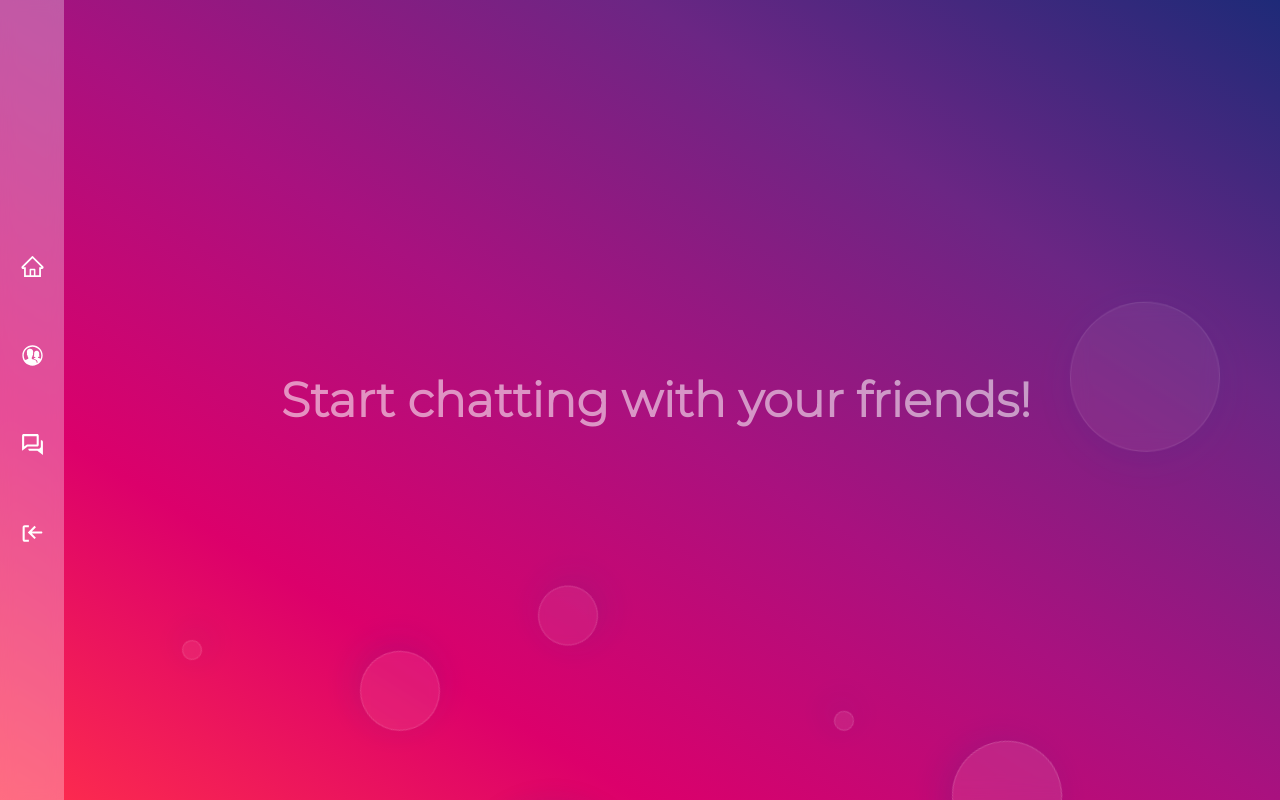
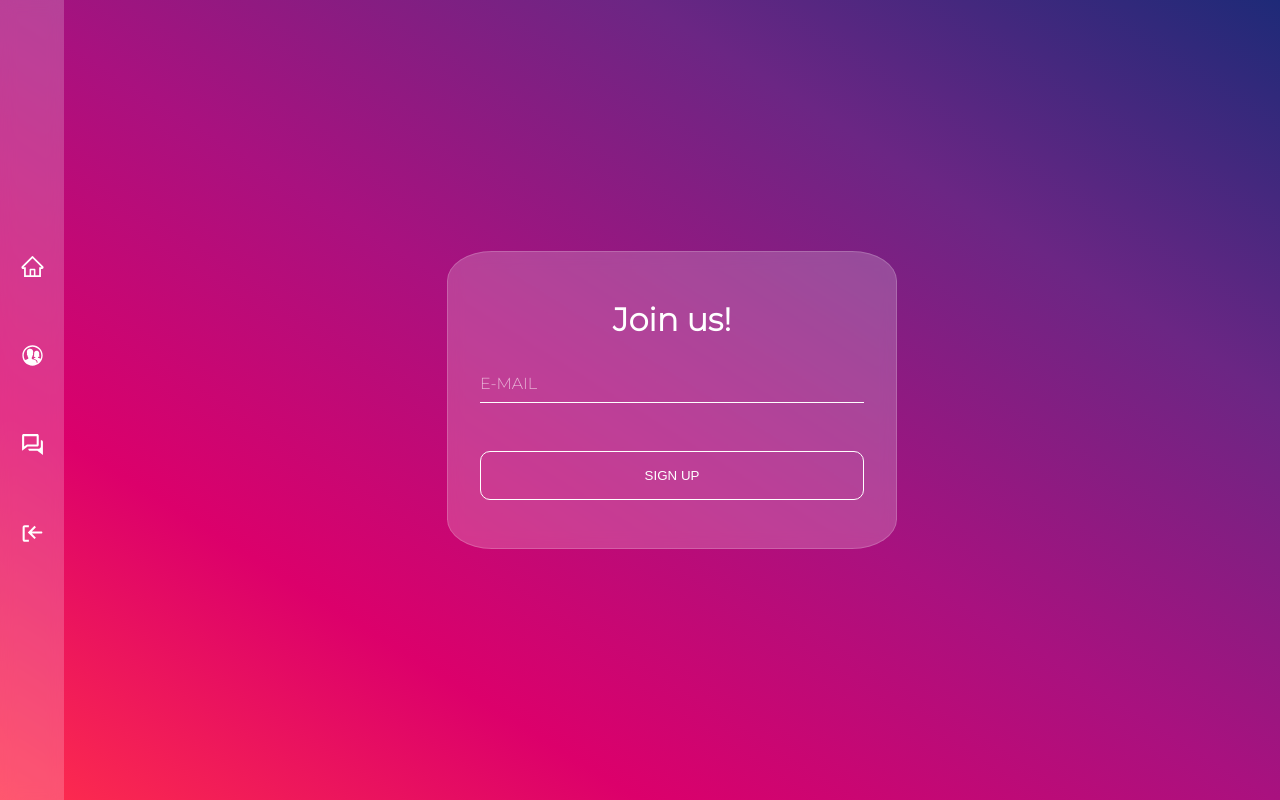
Before and after one commit to KarolinaObcowska/chat_app, a React (Create React App) app: page /login in a window 1280 px wide. Built offline with nearby package versions, Linux system fonts and the light colour scheme.

Commit message:
add contact page cereated

```diff
--- a/src/App.js
+++ b/src/App.js
@@ -1,5 +1,4 @@
 /* eslint-disable no-unused-vars */
-import Login from './components/Login';
 import Sidebar from './components/Sidebar';
 import Dashboard from './components/Dashboard';
 
--- a/src/components/Contact/AddContact.js
+++ b/src/components/Contact/AddContact.js
@@ -1,20 +1,20 @@
 import React from 'react';
 import styled from 'styled-components';
-
-const Wrapper = styled.div``;
-const Form = styled.form``;
-const Input = styled.input``;
-const Label = styled.input``;
-const Button = styled.button``;
-
+import Form from '../Form';
+const Wrapper = styled.div`
+  height: 100vh;
+  width: 100vw;
+  display: flex;
+  align-items: center;
+  justify-content: center;
+  background: rgba(255, 255, 255, 0.4);
+  backdrop-filter: blur(7.5px);
+  -webkit-backdrop-filter: blur(7.5px);
+`;
 const AddContact = () => {
   return (
     <Wrapper>
-      <Form>
-        <Label>E-mail: </Label>
-        <Input />
-        <Button>ADD</Button>
-      </Form>
+      <Form formTitle="Provide an e-mail" labelText="E-MAIL" buttonText="Add contact" />
     </Wrapper>
   );
 };
--- a/src/components/Dashboard.js
+++ b/src/components/Dashboard.js
@@ -1,23 +1,27 @@
+/* eslint-disable no-unused-vars */
 import React from 'react';
 import styled from 'styled-components';
+import AddContact from './Contact/AddContact';
 import Hero from './Hero';
-// import ContactList from './Contact/ContactList';
-// import Conversation from './Conversation';
+import ContactList from './Contact/ContactList';
+import Conversation from './Conversation';
+import Login from './Login';
 
 const Wrapper = styled.div`
   display: flex;
   width: 100%;
   height: 100%;
   justify-content: center;
-  padding-right: 2rem;
   gap: 5rem;
 `;
 const Dashboard = () => {
   return (
     <Wrapper>
-      <Hero />
+      {/* <AddContact /> */}
+      {/* <Hero /> */}
       {/* <ContactList />
       <Conversation /> */}
+      <Login />
     </Wrapper>
   );
 };
--- /dev/null
+++ b/src/components/Form.js
@@ -0,0 +1,75 @@
+/* eslint-disable react/prop-types */
+/* eslint-disable no-unused-vars */
+import React from 'react';
+import styled from 'styled-components';
+
+const FormContainer = styled.form`
+  display: flex;
+  z-index: 10;
+  flex-direction: column;
+  color: white;
+  width: 450px;
+  background: rgba(255, 255, 255, 0.2);
+  backdrop-filter: blur(7.5px);
+  -webkit-backdrop-filter: blur(7.5px);
+  border: 1px solid rgba(255, 255, 255, 0.18);
+  border-radius: 10%;
+  padding: 3rem 2rem;
+  justify-content: space-between;
+`;
+const FormGroup = styled.div`
+  position: relative;
+`;
+const Input = styled.input`
+  margin: 1rem 0rem;
+  padding: 1rem;
+  width: 100%;
+  background: none;
+  border: none;
+  border-bottom: 1px solid white;
+  color: #ffffffb0;
+  &:focus {
+    outline: none;
+  }
+`;
+const Label = styled.label`
+  opacity: 0.6;
+  position: absolute;
+  top: 35px;
+  left: 0px;
+  pointer-events: none;
+  transition: 0.2s ease all;
+  ${Input}:focus ~ & {
+    top: 10px;
+    font-size: 12px;
+    opacity: 1;
+  }
+`;
+const Title = styled.h2`
+  text-align: center;
+  font-size: 2rem;
+`;
+const Button = styled.button`
+  color: white;
+  margin-top: 2rem;
+  padding: 1rem 0rem;
+  text-transform: uppercase;
+  background: none;
+  border: 1px solid white;
+  border-radius: 10px;
+`;
+
+const Form = ({ formTitle, labelText, buttonText }) => {
+  return (
+    <FormContainer>
+      <Title>{formTitle}</Title>
+      <FormGroup>
+        <Input type="email" name="email" />
+        <Label for="email">{labelText}</Label>
+      </FormGroup>
+      <Button>{buttonText}</Button>
+    </FormContainer>
+  );
+};
+
+export default Form;
--- a/src/components/Hero.js
+++ b/src/components/Hero.js
@@ -13,21 +13,23 @@ const Wrapper = styled.section`
 const Title = styled.h1`
   font-size: 3rem;
   color: #ffffff8e;
+  text-align: center;
+  padding: 0rem 2rem;
 `;
 const Hero = () => {
   return (
     <Wrapper>
       <div className="circles">
-        <div></div>
-        <div></div>
-        <div></div>
-        <div></div>
-        <div></div>
-        <div></div>
-        <div></div>
-        <div></div>
-        <div></div>
-        <div></div>
+        <div />
+        <div />
+        <div />
+        <div />
+        <div />
+        <div />
+        <div />
+        <div />
+        <div />
+        <div />
       </div>
       <Title>Start chatting with your friends!</Title>
     </Wrapper>
--- a/src/components/Login.js
+++ b/src/components/Login.js
@@ -1,6 +1,7 @@
 /* eslint-disable no-unused-vars */
 import React from 'react';
 import styled from 'styled-components';
+import Form from './Form';
 
 const Wrapper = styled.section`
   height: 100vh;
@@ -9,73 +10,11 @@ const Wrapper = styled.section`
   align-items: center;
   justify-content: center;
 `;
-const Form = styled.form`
-  display: flex;
-  z-index: 10;
-  flex-direction: column;
-  color: white;
-  width: 300px;
-  background: rgba(255, 255, 255, 0.2);
-  backdrop-filter: blur(7.5px);
-  -webkit-backdrop-filter: blur(7.5px);
-  border: 1px solid rgba(255, 255, 255, 0.18);
-  border-radius: 10%;
-  padding: 3rem 2rem;
-  justify-content: space-between;
-`;
-const FormGroup = styled.div`
-  position: relative;
-`;
-const Input = styled.input`
-  margin: 1rem 0rem;
-  padding: 1rem;
-  width: 100%;
-  background: none;
-  border: none;
-  border-bottom: 1px solid white;
-  color: #ffffffb0;
-  &:focus {
-    outline: none;
-  }
-`;
-const Label = styled.label`
-  opacity: 0.6;
-  position: absolute;
-  top: 35px;
-  left: 0px;
-  pointer-events: none;
-  transition: 0.2s ease all;
-  ${Input}:focus ~ & {
-    top: 10px;
-    font-size: 12px;
-    opacity: 1;
-  }
-`;
-const Title = styled.h2`
-  text-align: center;
-  font-size: 2rem;
-`;
-const Button = styled.button`
-  color: white;
-  margin-top: 2rem;
-  padding: 1rem 0rem;
-  text-transform: uppercase;
-  background: none;
-  border: 1px solid white;
-  border-radius: 10px;
-`;
 
 const Login = () => {
   return (
     <Wrapper>
-      <Form>
-        <Title>Join us!</Title>
-        <FormGroup>
-          <Input type="email" name="email" />
-          <Label for="email">E-MAIL</Label>
-        </FormGroup>
-        <Button>Sign up</Button>
-      </Form>
+      <Form formTitle="Join us!" buttonText="Sign Up" labelText="E-MAIL" />
     </Wrapper>
   );
 };
--- a/src/components/Sidebar.js
+++ b/src/components/Sidebar.js
@@ -12,7 +12,7 @@ const Wrapper = styled.aside`
   position: static;
   display: flex;
   align-items: center;
-  background: rgba(255, 255, 255, 0.3);
+  background: rgba(255, 255, 255, 0.2);
   backdrop-filter: blur(7.5px);
   -webkit-backdrop-filter: blur(7.5px);
 `;
```
